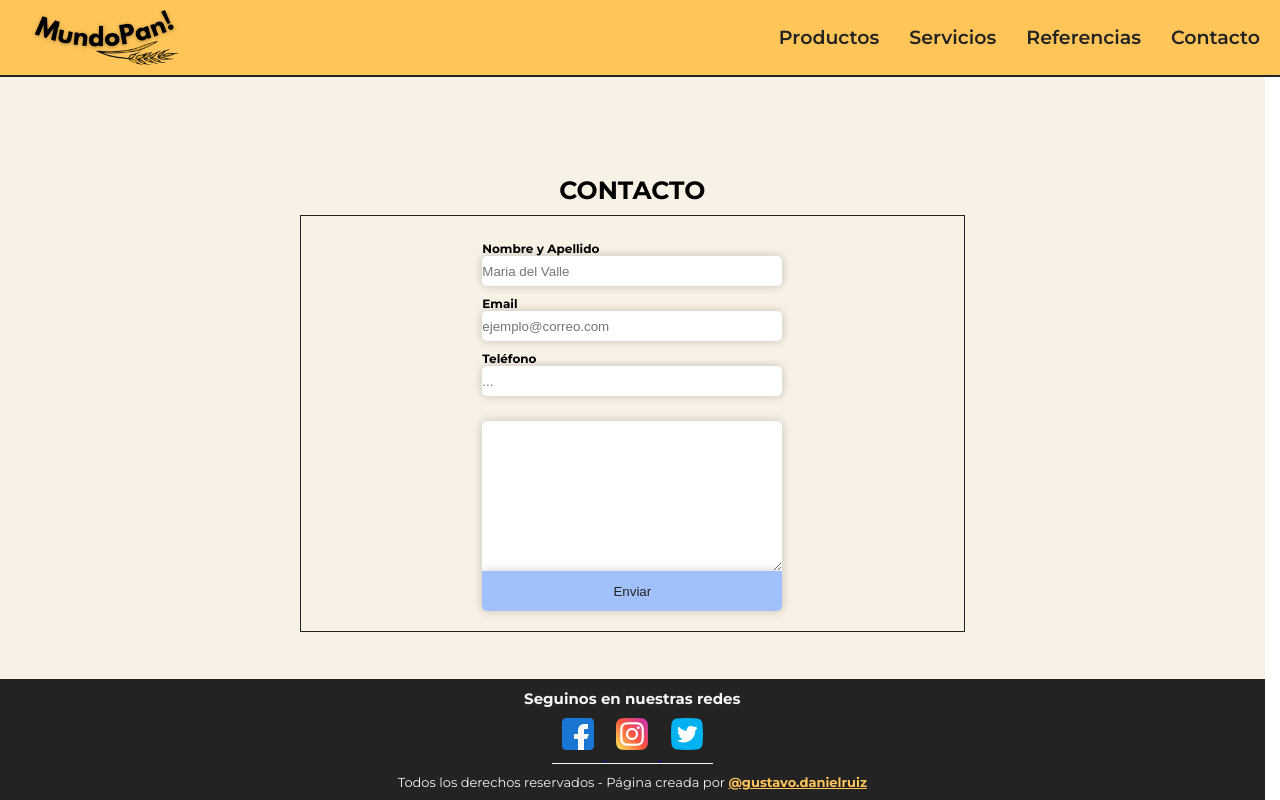
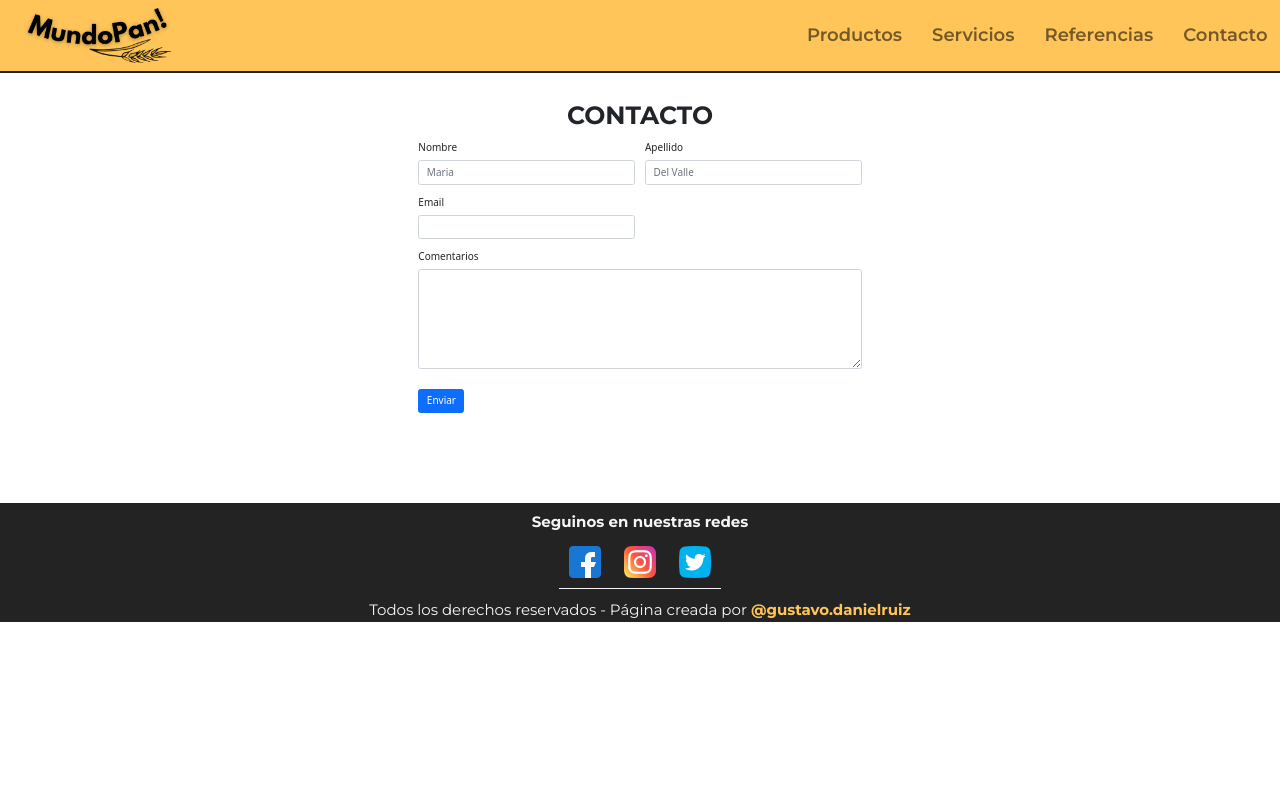
Before and after one commit to Danielrui23/Proyect-MundoPan-, a plain HTML site: page pages/contacto.html in a window 1280 px wide. Drawn offline with nearby package versions, Linux system fonts and the light colour scheme.

Commit message:
Maquetando con Bootstrap

```diff
--- a/css/styles.css
+++ b/css/styles.css
@@ -8,6 +8,7 @@ html {
 body {
   font-family: "Montserrat", sans-serif;
 }
+
 .gridContainer {
   width: 98.8vw;
   height: 100vh;
@@ -25,7 +26,7 @@ body {
 }
 #main {
   grid-area: main;
-  background-color: rgb(248, 241, 230);
+  background-color: white;
 }
 #footer {
   grid-area: footer;
@@ -51,32 +52,26 @@ body {
 }
 .encabezado .secNav a {
   text-decoration: none;
-  color: #242323;
+  color: #2423239d;
   font-weight: 550;
-  font-size: 1.4rem;
+  font-size: 1.3rem;
   margin-bottom: 1rem;
-
-  /*Subrayado animado*/
-  background-image: linear-gradient(currentColor, currentColor);
-  background-position: 0% 100%;
-  background-repeat: no-repeat;
-  background-size: 0% 2px;
-  transition: background-size 0.3s;
+  transition: 0.4s;
 }
 .encabezado .secNav a:hover {
   font-weight: 600;
-  /*Subrayado animado*/
-  background-size: 100% 2px;
+  color: #242323e1;
 }
 .logotipo {
   width: 11rem;
   margin: 1rem;
 }
+/* ------------------------- ,.,..,..,..,..,.,..,.. ------------------------- */
+
 /* --------------------------------- BANNER --------------------------------- */
 .banner {
-  background-image: url(../img/ind/portada.jpeg);
+  background-image: url(../img/ind/2.png);
   background-size: cover;
-  width: 100%;
   height: 30vh;
   background-color: #24232393;
   background-blend-mode: multiply;
@@ -84,20 +79,21 @@ body {
   display: flex;
   justify-content: center;
   align-items: center;
-
-  padding-top: 10rem;
 }
 .banner .titulos {
+  margin-top: 6rem;
   text-align: center;
   color: whitesmoke;
+  font-family: "Montserrat", sans-serif;
 }
 .banner .titulos h3 {
-  font-size: 2rem;
+  font-size: 1.5rem;
   font-weight: lighter;
 }
 .banner .titulos h1 {
-  font-size: 6rem;
+  font-size: 4rem;
   text-decoration: 3px solid overline;
+  font-weight: 700;
 }
 /* -------------------------------- SECCION index ------------------------------- */
 .seccionesIndex {
@@ -107,6 +103,8 @@ body {
   text-transform: uppercase;
   text-align: center;
   font-size: 2.5rem;
+  font-weight: 700;
+  font-family: "Montserrat", sans-serif;
 }
 /* ----------------------------- SECCION GENERAL ---------------------------- */
 .secciones {
@@ -117,6 +115,8 @@ body {
   text-transform: uppercase;
   text-align: center;
   font-size: 2.5rem;
+  font-family: "Montserrat", sans-serif;
+  font-weight: 700;
 }
 
 /* ---------------------------- SECCION NOSOTROS ---------------------------- */
@@ -139,22 +139,29 @@ body {
   list-style: none;
   text-align: center;
   padding: 2rem;
+  font-family: "Montserrat", sans-serif;
 }
 .nosotrosText p {
   font-size: 2rem;
   text-transform: none;
   font-weight: normal;
+  font-family: "Montserrat", sans-serif;
 }
 /* ----------------------------- SECCION FOOTER ----------------------------- */
+#footer {
+  background-color: #242323;
+}
 .footerContent {
   display: flex;
   flex-direction: column;
   align-items: center;
-  margin: 1rem;
 }
 .footerContent h3 {
   color: whitesmoke;
   font-size: 1.5rem;
+  font-family: "Montserrat", sans-serif;
+  font-weight: 900;
+  margin-top: 1rem;
 }
 .iconRedes {
   border-bottom: 1px solid whitesmoke;
@@ -165,8 +172,10 @@ body {
 .dev {
   color: whitesmoke;
   text-align: center;
-  font-size: 1.3rem;
+  font-size: 1.5rem;
   margin: 1rem;
+  font-family: "Montserrat", sans-serif;
+  background-color: #242323;
 }
 .dev a {
   color: #ffc559;
@@ -184,7 +193,9 @@ body {
 }
 .articulo p {
   text-align: center;
-  font-size: 1.5rem;
+  font-size: 1.8rem;
+  font-family: "Montserrat", sans-serif;
+  font-weight: 600;
 }
 .imgProd {
   width: 30rem;
@@ -194,6 +205,8 @@ body {
 .secciones h3 {
   text-align: center;
   font-size: 1.5rem;
+  font-family: "Montserrat", sans-serif;
+  font-weight: 600;
 }
 /* ---------------------------- SECCION SERVICIOS --------------------------- */
 .seccionServicios {
@@ -260,63 +273,19 @@ body {
   font-size: 1.1rem;
 }
 /* ---------------------------- SECCION CONTACTO ---------------------------- */
+
 .secciones2 {
-  margin-top: 3rem;
+  margin: 9rem;
 }
 .secciones2 h2 {
   text-transform: uppercase;
   text-align: center;
-  font-size: 2.5rem;
+  font-size: 2rem;
+  font-weight: 700;
   margin-bottom: 1rem;
+  font-family: "Montserrat", sans-serif;
 }
-.seccionContacto {
-  border: solid 1px #242323;
-  display: flex;
-  flex-direction: column;
-  align-items: center;
-}
-.formulario {
-  margin: 0px 1rem;
-  padding: 2rem;
-  display: flex;
-  flex-direction: column;
-}
-.formulario label {
-  display: flex;
-  justify-content: flex-end;
-  flex-direction: column;
-  font-size: 1.2rem;
-  font-weight: bold;
-  margin: 0.5rem 0rem;
-}
-.formulario label input {
-  width: 30rem;
-  height: 3rem;
-  color: #242323a4;
-  border: none;
-  border-radius: 5px;
-  box-shadow: 0 0 10px 0 rgba(0, 0, 0, 0.212);
-}
-.inputText {
-  margin-top: 2rem;
-  border: none;
-  box-shadow: 0 0 10px 0 rgba(0, 0, 0, 0.212);
-  border-radius: 5px 5px 0px 0px;
-}
-.botonEnviar {
-  height: 4rem;
-  background-color: rgb(161, 193, 252);
-  border: none;
-  border-radius: 0px 0px 5px 5px;
-  color: #242323;
-  box-shadow: 0 0 10px 0 rgba(0, 0, 0, 0.212);
-}
-.botonEnviar:hover {
-  cursor: pointer;
-  background-color: rgb(49, 118, 245);
-  color: white;
-  font-weight: bold;
-}
+
 /* ----------------------------------- MQ ----------------------------------- */
 @media screen and (min-width: 767.98px) {
   .banner {
@@ -335,7 +304,7 @@ body {
     display: flex;
     justify-content: space-between;
     align-items: center;
-    padding: 0px 2rem;
+    padding: 0px 1rem;
   }
   .encabezado .secNav li {
     margin-left: 3rem;
@@ -413,10 +382,10 @@ body {
   }
   /* ---------------------------- SECCION CONTACTO ---------------------------- */
   .seccionContacto {
-    margin: 0rem 10rem;
+    margin: 1rem 30rem;
   }
   .secciones2 {
-    margin-top: 3rem;
+    margin-top: 10rem;
   }
   .secciones2 h2 {
     text-transform: uppercase;
@@ -473,10 +442,10 @@ body {
   }
   /* ---------------------------- SECCION CONTACTO ---------------------------- */
   .seccionContacto {
-    margin: 0rem 10rem;
+    margin: 1rem 30rem;
   }
   .secciones2 {
-    margin-top: 3rem;
+    margin-top: 10rem;
   }
   .secciones2 h2 {
     text-transform: uppercase;
@@ -524,3 +493,23 @@ body {
     margin-bottom: 1rem;
   }
 }
+/* -------------------------------- BOOTSTRAP -------------------------------- */
+nav img {
+  width: 15rem;
+  margin-left: 1.5rem;
+}
+.nav-link {
+  font-size: 1.8rem;
+  font-weight: 600;
+  color: black;
+  font-family: "Montserrat", sans-serif;
+  margin-left: 2rem;
+}
+.bg-mnd {
+  border-bottom: 2px solid #242323;
+  background-color: #ffc559;
+}
+#footer a {
+  color: #ffc559;
+  text-decoration: none;
+}
--- a/index.html
+++ b/index.html
@@ -5,33 +5,64 @@
     <meta http-equiv="X-UA-Compatible" content="IE=edge" />
     <meta name="viewport" content="width=device-width, initial-scale=1.0" />
     <title>MundoPan!</title>
+
     <link rel="preconnect" href="https://fonts.googleapis.com" />
     <link rel="preconnect" href="https://fonts.gstatic.com" crossorigin />
     <link
       href="https://fonts.googleapis.com/css2?family=Montserrat:ital,wght@0,200;0,300;0,400;0,600;0,700;1,800&display=swap"
       rel="stylesheet"
     />
-
     <!-- --------------------------- LINK A ESTILOS ---------------------------- -->
     <link rel="stylesheet" href="./css/styles.css" />
+    <!-- ---------------------------- LINK BOOSTRAP ---------------------------- -->
+    <link
+      href="https://cdn.jsdelivr.net/npm/bootstrap@5.1.3/dist/css/bootstrap.min.css"
+      rel="stylesheet"
+      integrity="sha384-1BmE4kWBq78iYhFldvKuhfTAU6auU8tT94WrHftjDbrCEXSU1oBoqyl2QvZ6jIW3"
+      crossorigin="anonymous"
+    />
   </head>
-
   <body>
-    <div class="gridContainer">
-      <header class="encabezado" id="header">
-        <a href="./index.html"
-          ><img class="logotipo" src="./img/ind/Logo.png" alt="imagen de logo"
+    <nav class="navbar navbar-expand-lg navbar-light bg-mnd fixed-top">
+      <div class="container-fluid">
+        <a class="navbar-brand" href="./index.html"
+          ><img src="./img/ind/Logo.png" alt=""
         /></a>
-        <nav>
-          <ul class="secNav">
-            <li><a href="./pages/productos.html">Productos</a></li>
-            <li><a href="./pages/servicios.html">Servicios</a></li>
-            <li><a href="./pages/referencias.html">Referencias</a></li>
-            <li><a href="./pages/contacto.html">Contacto</a></li>
+        <button
+          class="navbar-toggler"
+          type="button"
+          data-bs-toggle="collapse"
+          data-bs-target="#navbarNav"
+          aria-controls="navbarNav"
+          aria-expanded="false"
+          aria-label="Toggle navigation"
+        >
+          <span class="navbar-toggler-icon"></span>
+        </button>
+        <div
+          class="collapse navbar-collapse justify-content-end"
+          id="navbarNav"
+        >
+          <ul class="navbar-nav">
+            <li class="nav-item">
+              <a class="nav-link" href="./pages/productos.html">Productos</a>
+            </li>
+            <li class="nav-item">
+              <a class="nav-link" href="./pages/servicios.html">Servicios</a>
+            </li>
+            <li class="nav-item">
+              <a class="nav-link" href="./pages/referencias.html"
+                >Referencias</a
+              >
+            </li>
+            <li class="nav-item">
+              <a class="nav-link" href="./pages/contacto.html">Contacto</a>
+            </li>
           </ul>
+        </div>
+      </div>
     </nav>
-      </header>
-      <main class="container" id="main">
+    <main>
       <div class="banner">
         <div class="titulos">
           <h3>Panificadora y Distribuidora</h3>
@@ -61,9 +92,9 @@
               <li>
                 Con la mejor materia prima.
                 <p class="parrafo">
-                    Contamos con el apoyo de los mejores distribuidores de
-                    materia prima del pais, para ofrecerles a nuestros clientes
-                    un producto final con la mejor calidad posible.
+                  Contamos con el apoyo de los mejores distribuidores de materia
+                  prima del pais, para ofrecerles a nuestros clientes un
+                  producto final con la mejor calidad posible.
                 </p>
               </li>
             </ul>
@@ -100,13 +131,15 @@
       </div>
       <p class="dev">
         Todos los derechos reservados - Página creada por
-          <a
-            href="https://www.instagram.com/gustavo.danielruiz/"
-            target="_blank"
+        <a href="https://www.instagram.com/gustavo.danielruiz/" target="_blank"
           >@gustavo.danielruiz</a
         >
       </p>
     </footer>
-    </div>
+    <script
+      src="https://cdn.jsdelivr.net/npm/bootstrap@5.1.3/dist/js/bootstrap.bundle.min.js"
+      integrity="sha384-ka7Sk0Gln4gmtz2MlQnikT1wXgYsOg+OMhuP+IlRH9sENBO0LRn5q+8nbTov4+1p"
+      crossorigin="anonymous"
+    ></script>
   </body>
 </html>
--- a/pages/contacto.html
+++ b/pages/contacto.html
@@ -5,69 +5,132 @@
     <meta http-equiv="X-UA-Compatible" content="IE=edge" />
     <meta name="viewport" content="width=device-width, initial-scale=1.0" />
     <title>MundoPan!</title>
+
     <link rel="preconnect" href="https://fonts.googleapis.com" />
     <link rel="preconnect" href="https://fonts.gstatic.com" crossorigin />
     <link
       href="https://fonts.googleapis.com/css2?family=Montserrat:ital,wght@0,200;0,300;0,400;0,600;0,700;1,800&display=swap"
       rel="stylesheet"
     />
-
     <!-- --------------------------- LINK A ESTILOS ---------------------------- -->
     <link rel="stylesheet" href="../css/styles.css" />
+    <!-- ---------------------------- LINK BOOSTRAP ---------------------------- -->
+    <link
+      href="https://cdn.jsdelivr.net/npm/bootstrap@5.1.3/dist/css/bootstrap.min.css"
+      rel="stylesheet"
+      integrity="sha384-1BmE4kWBq78iYhFldvKuhfTAU6auU8tT94WrHftjDbrCEXSU1oBoqyl2QvZ6jIW3"
+      crossorigin="anonymous"
+    />
   </head>
+  <body>
+    <nav class="navbar navbar-expand-lg navbar-light bg-mnd fixed-top">
+      <div class="container-fluid">
+        <a class="navbar-brand" href="../index.html"
+          ><img src="../img/ind/Logo.png" alt=""
+        /></a>
+        <button
+          class="navbar-toggler"
+          type="button"
+          data-bs-toggle="collapse"
+          data-bs-target="#navbarNav"
+          aria-controls="navbarNav"
+          aria-expanded="false"
+          aria-label="Toggle navigation"
+        >
+          <span class="navbar-toggler-icon"></span>
+        </button>
+        <div
+          class="collapse navbar-collapse justify-content-end"
+          id="navbarNav"
+        >
+          <ul class="navbar-nav">
+            <li class="nav-item">
+              <a class="nav-link" href="../pages/productos.html">Productos</a>
+            </li>
+            <li class="nav-item">
+              <a class="nav-link" href="../pages/servicios.html">Servicios</a>
+            </li>
+            <li class="nav-item">
+              <a class="nav-link" href="../pages/referencias.html"
+                >Referencias</a
+              >
+            </li>
+            <li class="nav-item">
+              <a class="nav-link" href="../pages/contacto.html">Contacto</a>
+            </li>
+          </ul>
+        </div>
+      </div>
+    </nav>
 
-  <body>
-    <div class="gridContainer">
-      <header class="encabezado" id="header">
-        <a href="../index.html"
-          ><img class="logotipo" src="../img/ind/Logo.png" alt="imagen de logo"
-        /></a>
-        <nav>
-          <ul class="secNav">
-            <li><a href="../pages/productos.html">Productos</a></li>
-            <li><a href="../pages/servicios.html">Servicios</a></li>
-            <li><a href="../pages/referencias.html">Referencias</a></li>
-            <li><a href="../pages/contacto.html">Contacto</a></li>
-          </ul>
-        </nav>
-      </header>
-      <main class="container" id="main">
+    <main>
       <section class="secciones2">
         <h2>contacto</h2>
-          <div class="seccionContacto">
-            <form class="formulario" action="">
-              <label class="label" for=""
-                >Nombre y Apellido
+        <section class="container-fluid">
+          <div class="row justify-content-center">
+            <article class="col-md-5">
+              <form class="row g-3 needs-validation" novalidate>
+                <div class="col-md-6 position-relative">
+                  <label for="validationTooltip01" class="form-label"
+                    >Nombre</label
+                  >
                   <input
-                  class="input"
-                  placeholder="Maria del Valle"
                     type="text"
+                    class="form-control"
+                    id="validationTooltip01"
+                    placeholder="Maria"
+                    required
                   />
-              </label>
-              <label class="label" for=""
-                >Email
+                  <div class="valid-tooltip">Looks good!</div>
+                </div>
+                <div class="col-md-6 position-relative">
+                  <label for="validationTooltip02" class="form-label"
+                    >Apellido</label
+                  >
                   <input
-                  class="input"
-                  placeholder="ejemplo@correo.com"
-                  type="email"
+                    type="text"
+                    class="form-control"
+                    id="validationTooltip02"
+                    placeholder="Del Valle"
+                    required
                   />
-              </label>
-              <label class="label" for=""
-                >Teléfono
-                <input class="input" placeholder="..." type="text" />
-              </label>
+                  <div class="valid-tooltip">Looks good!</div>
+                </div>
+                <div class="col-md-6 position-relative">
+                  <label for="validationTooltipUsername" class="form-label"
+                    >Email</label
+                  >
+                  <div class="input-group has-validation">
+                    <!-- <span class="input-group-text" id="validationTooltipUsernamePrepend">@</span> -->
+                    <input
+                      type="text"
+                      class="form-control"
+                      id="validationTooltipUsername"
+                      aria-describedby="validationTooltipUsernamePrepend"
+                      required
+                    />
+                  </div>
+                </div>
+                <div class="mb-3">
+                  <label for="exampleFormControlTextarea1" class="form-label"
+                    >Comentarios</label
+                  >
                   <textarea
-                class="inputText"
-                name=""
-                id=""
-                cols="30"
-                rows="10"
+                    class="form-control"
+                    id="exampleFormControlTextarea1"
+                    rows="6"
                   ></textarea>
-              <button class="botonEnviar" type="submit">Enviar</button>
+                </div>
+                <div class="col-12">
+                  <button class="btn btn-primary" type="submit">Enviar</button>
+                </div>
               </form>
+            </article>
           </div>
         </section>
+      </section>
     </main>
+
     <footer id="footer">
       <div class="footerContent">
         <h3>Seguinos en nuestras redes</h3>
@@ -97,13 +160,15 @@
       </div>
       <p class="dev">
         Todos los derechos reservados - Página creada por
-          <a
-            href="https://www.instagram.com/gustavo.danielruiz/"
-            target="_blank"
+        <a href="https://www.instagram.com/gustavo.danielruiz/" target="_blank"
           >@gustavo.danielruiz</a
         >
       </p>
     </footer>
-    </div>
+    <script
+      src="https://cdn.jsdelivr.net/npm/bootstrap@5.1.3/dist/js/bootstrap.bundle.min.js"
+      integrity="sha384-ka7Sk0Gln4gmtz2MlQnikT1wXgYsOg+OMhuP+IlRH9sENBO0LRn5q+8nbTov4+1p"
+      crossorigin="anonymous"
+    ></script>
   </body>
 </html>
```
Also changed, not shown: pages/productos.html (+57 -26 lines), img/ind/Panadería-Imagen-del-curso.jpg (added), img/ind/panaderidas_ciudad_de_mexico.webp (added), img/ind/portada.jpeg, 1 other file. Lines whose indentation alone changed are shown as unchanged.
